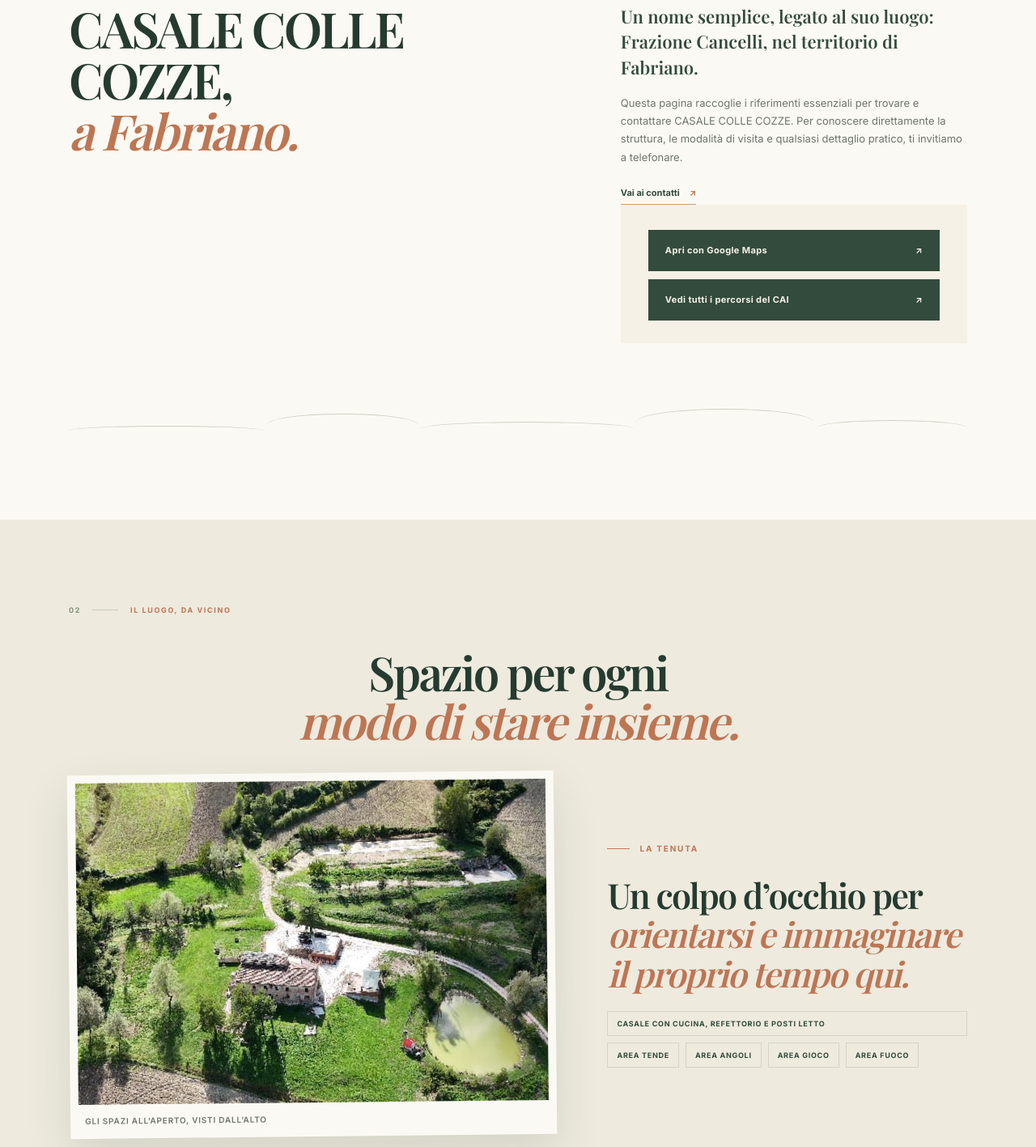
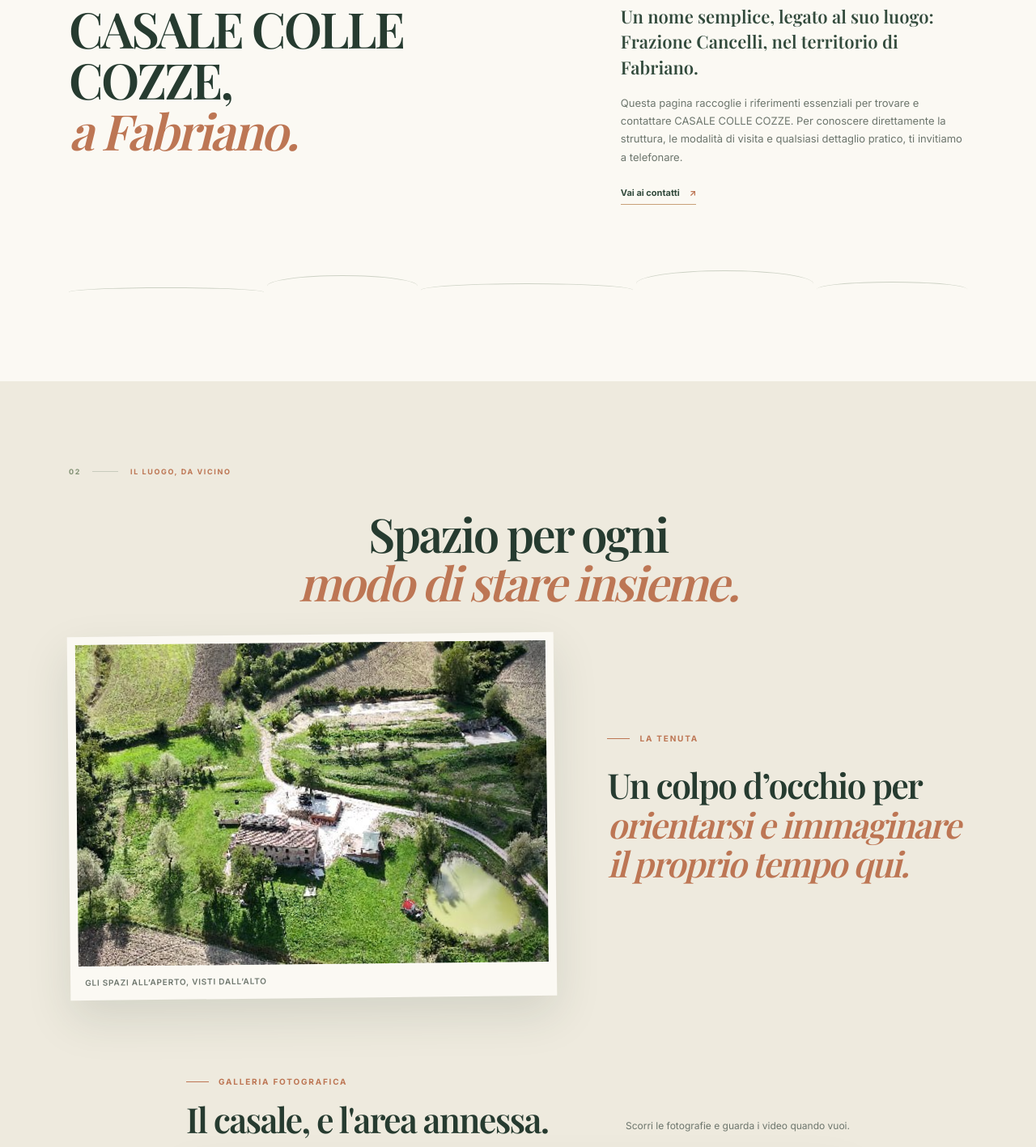
Before and after one commit to feroda/www-collecozze, a plain HTML site: page index.html in a window 1280 px wide. Shown: the part 1063-2480 px from the top of the page at 81% size. Drawn offline with Linux system fonts and the light colour scheme.

Commit message:
Finisce la review Eleonora, a meno della qualità delle foto

```diff
--- a/index.html
+++ b/index.html
@@ -84,14 +84,6 @@
           <p class="intro-lede">Un nome semplice, legato al suo luogo: Frazione Cancelli, nel territorio di Fabriano.</p>
           <p>Questa pagina raccoglie i riferimenti essenziali per trovare e contattare CASALE COLLE COZZE. Per conoscere direttamente la struttura, le modalità di visita e qualsiasi dettaglio pratico, ti invitiamo a telefonare.</p>
           <a class="inline-link" href="#vieni-a-trovarci">Vai ai contatti <span aria-hidden="true">↗</span></a>
-        <div class="address-card">
-          <a class="button button-map" href="https://www.google.com/maps/search/?api=1&amp;query=CASALE%20COLLE%20COZZE%2C%20Frazione%20Cancelli%20137%2FA%2C%2060044%20Fabriano%20AN%2C%20Italy" target="_blank" rel="noopener noreferrer">
-            Apri con Google Maps <span aria-hidden="true">↗</span>
-          </a>
-          <a class="button button-map" href="https://www.caifabriano.it/wp/cpc/7-itinerari-it/it-7-gruppo-monte-penna/it-7-01/" target="_blank" rel="noopener noreferrer">
-            Vedi tutti i percorsi del CAI <span aria-hidden="true">↗</span>
-          </a>
-        </div>
         </div>
       </div>
       <div class="landscape-rule" aria-hidden="true"><span></span><span></span><span></span><span></span><span></span></div>
@@ -112,13 +104,6 @@
           <p class="eyebrow"><span class="eyebrow-line"></span> LA TENUTA</p>
           <h3 id="space-map-title">Un colpo d’occhio per<br><em>orientarsi e immaginare il proprio tempo qui.</em></h3>
           <p class="intro-lede"></p>
-          <ul class="area-list" aria-label="Aree indicate nella fotografia">
-            <li style="width:100%">Casale con cucina, refettorio e posti letto</li>
-            <li>Area tende</li>
-            <li>Area angoli</li>
-            <li>Area gioco</li>
-            <li>Area fuoco</li>
-          </ul>
         </div>
       </article>
 
```
